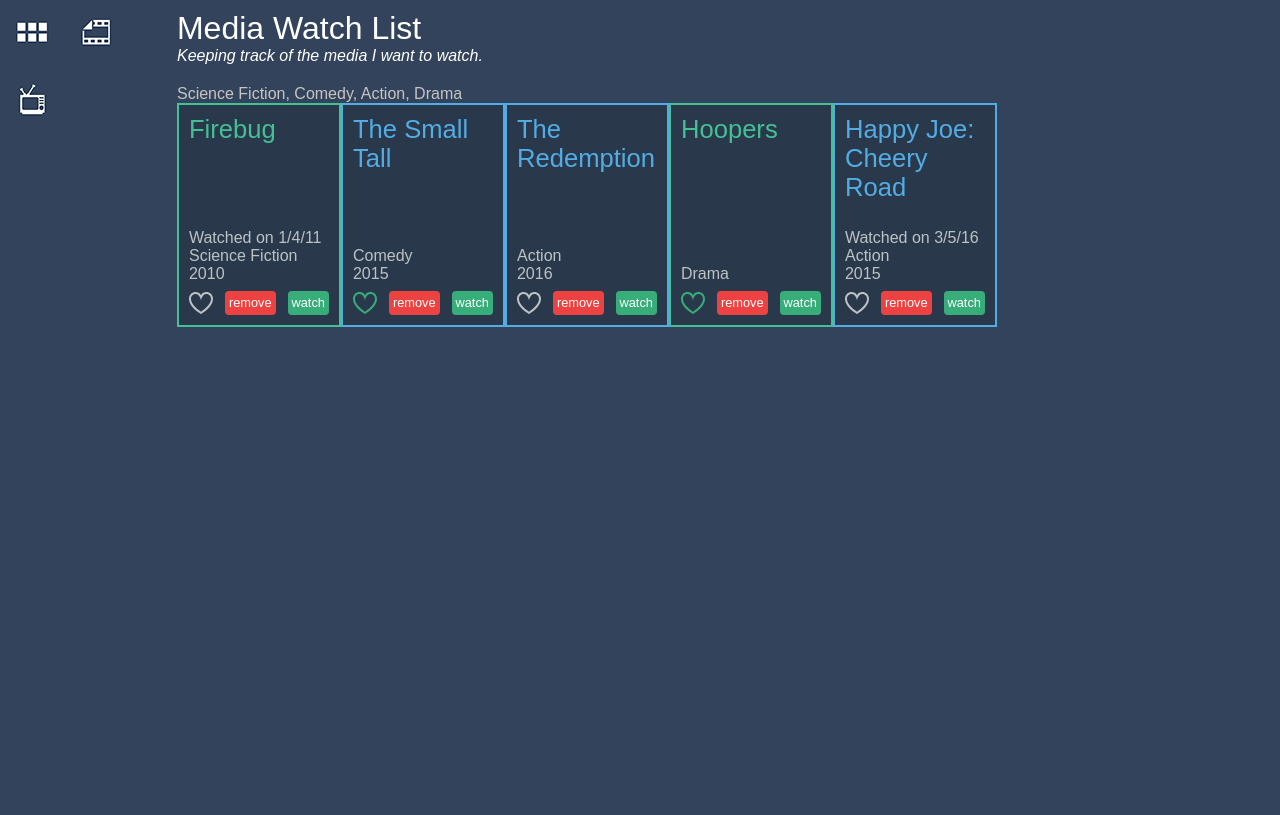
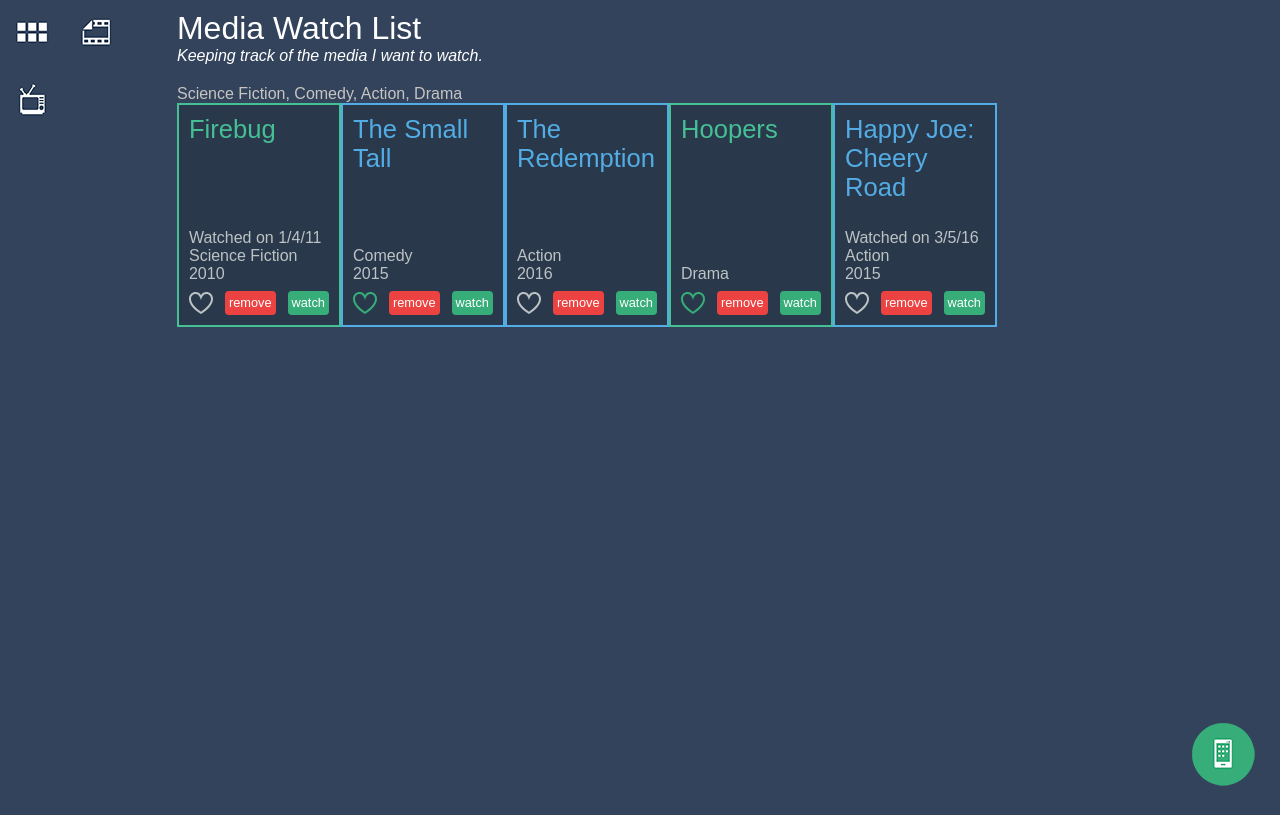
Before and after one commit to coursefiles/angular-essential-training, an Angular app: page /Movies in a window 1280 px wide. Built offline with nearby package versions, Linux system fonts and the light colour scheme.

Commit message:
end of video commit

```diff
--- a/src/app/app.component.html
+++ b/src/app/app.component.html
@@ -1,11 +1,11 @@
 <nav>
-  <a>
+  <a routerLink="/">
     <img src="assets/04.png" class="icon" />
   </a>
-  <a>
+  <a routerLink="/Movies">
     <img src="assets/03.png" class="icon" />
   </a>
-  <a>
+  <a routerLink="/Series">
     <img src="assets/02.png" class="icon" />
   </a>
 </nav>
--- a/src/app/media-item-list.component.html
+++ b/src/app/media-item-list.component.html
@@ -10,3 +10,8 @@
     [mediaItem]="mediaItem"
     (delete)="onMediaItemDelete($event)"></mw-media-item>
 </section>
+<footer>
+  <a routerLink="/add">
+    <img src="assets/01.png" class="icon">
+  </a>
+</footer>
```
